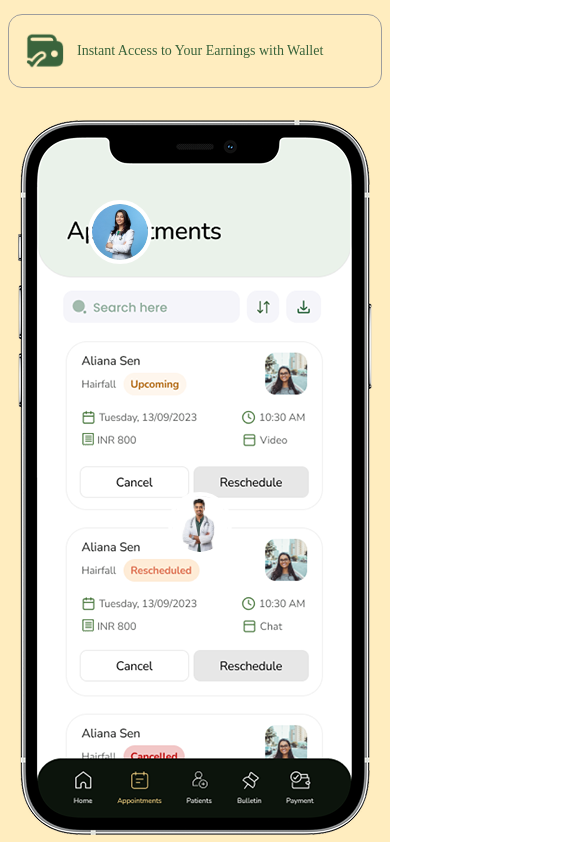
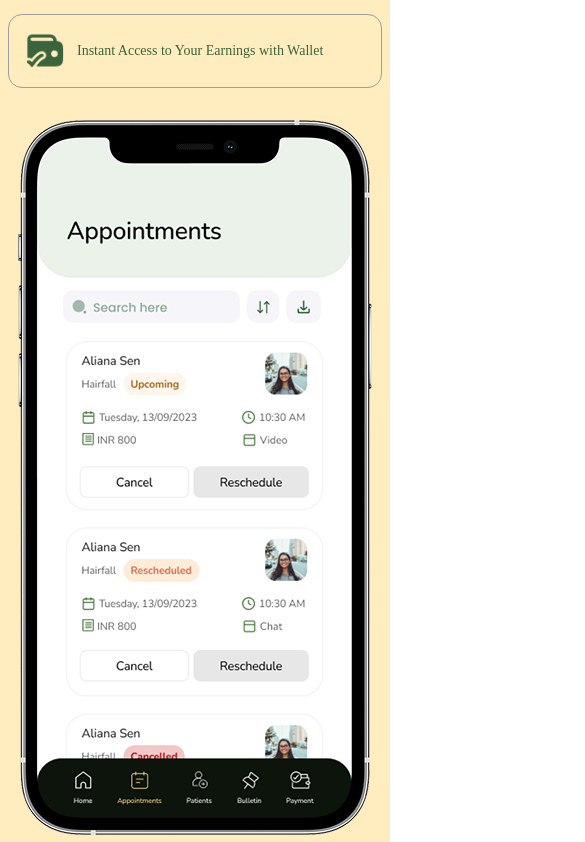
Before and after one commit to ittarek/amrutam-frontend-doctor-portal, a React (Vite) app: page / in a window 390 px wide. Shown: the part 10802-11644 px from the top of the page, 585 px wide, since content can reach past the window. Built offline with nearby package versions, Linux system fonts and the light colour scheme.

Commit message:
resolve responsive for appoinetment

```diff
--- a/src/Pages/Home/Appointment/Appointment.jsx
+++ b/src/Pages/Home/Appointment/Appointment.jsx
@@ -71,7 +71,7 @@ export const Appointment = () => {
                     </div>
 
                     {/* image */}
-                    <div className='w-full lg:w-1/2 flex justify-center lg:justify-end relative'>
+                    <div className='w-full flex lg:w-1/2  justify-center lg:justify-end relative'>
                         <img
                             className='max-w-full h-auto  lg:max-w-none relative'
                             src={appImage}
@@ -80,22 +80,22 @@ export const Appointment = () => {
 
                         {/* person images */}
                         <img
-                            className='absolute top-20 left-20 w-16 h-16 md:w-20 md:h-20 lg:w-28 lg:h-28 rounded-full border-4 border-white'
+                            className='hidden md:absolute top-20 left-20 w-16 h-16 md:w-20 md:h-20 lg:w-28 lg:h-28 rounded-full border-4 border-white'
                             src={person1}
                             alt="person1"
                         />
                         <img
-                            className='absolute top-1/3 right-0 left-160 w-16 h-16 md:w-20 md:h-20 lg:w-28 lg:h-28 rounded-full border-4 border-white'
+                            className='hidden md:absolute top-1/3 right-0 left-160 w-16 h-16 md:w-20 md:h-20 lg:w-28 lg:h-28 rounded-full border-4 border-white'
                             src={person2}
                             alt="person2"
                         />
                         <img
-                            className='absolute bottom-70 left-40 w-16 h-16 md:w-20 md:h-20 lg:w-16 lg:h-16 rounded-full border-4 border-white'
+                            className='hidden md:absolute bottom-70 left-40 w-16 h-16 md:w-20 md:h-20 lg:w-16 lg:h-16 rounded-full border-4 border-white'
                             src={person3}
                             alt="person3"
                         />
                         <img
-                            className='absolute bottom-50 right-0 left-165 w-16 h-16 md:w-20 md:h-20 lg:w-16 lg:h-16 rounded-full border-4 border-white'
+                            className='hidden md:absolute bottom-50 right-0 left-165 w-16 h-16 md:w-20 md:h-20 lg:w-16 lg:h-16 rounded-full border-4 border-white'
                             src={person4}
                             alt="person4"
                         />
```
